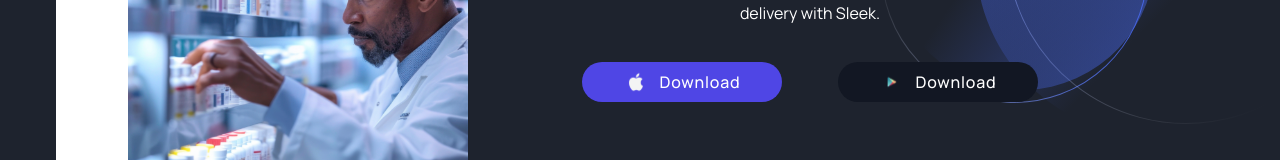
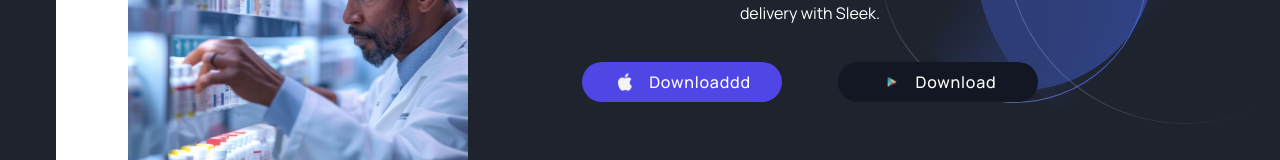
Before and after one commit to sleekTechEngineers/medflux-web-app, a Next.js app: page / in a window 1280 px wide. Shown: the part 346-506 px from the top of the page. Built offline with nearby package versions, Linux system fonts and the light colour scheme.

Commit message:
push all

```diff
--- a/components/Hero/index.tsx
+++ b/components/Hero/index.tsx
@@ -66,7 +66,7 @@ const Hero = () => {
           width={24}
           height={24}
         />
-        <span className="tracking-wider">Download</span>
+        <span className="tracking-wider">Downloaddd</span>
       </button>
     </Link>
     <Link href="">
```
